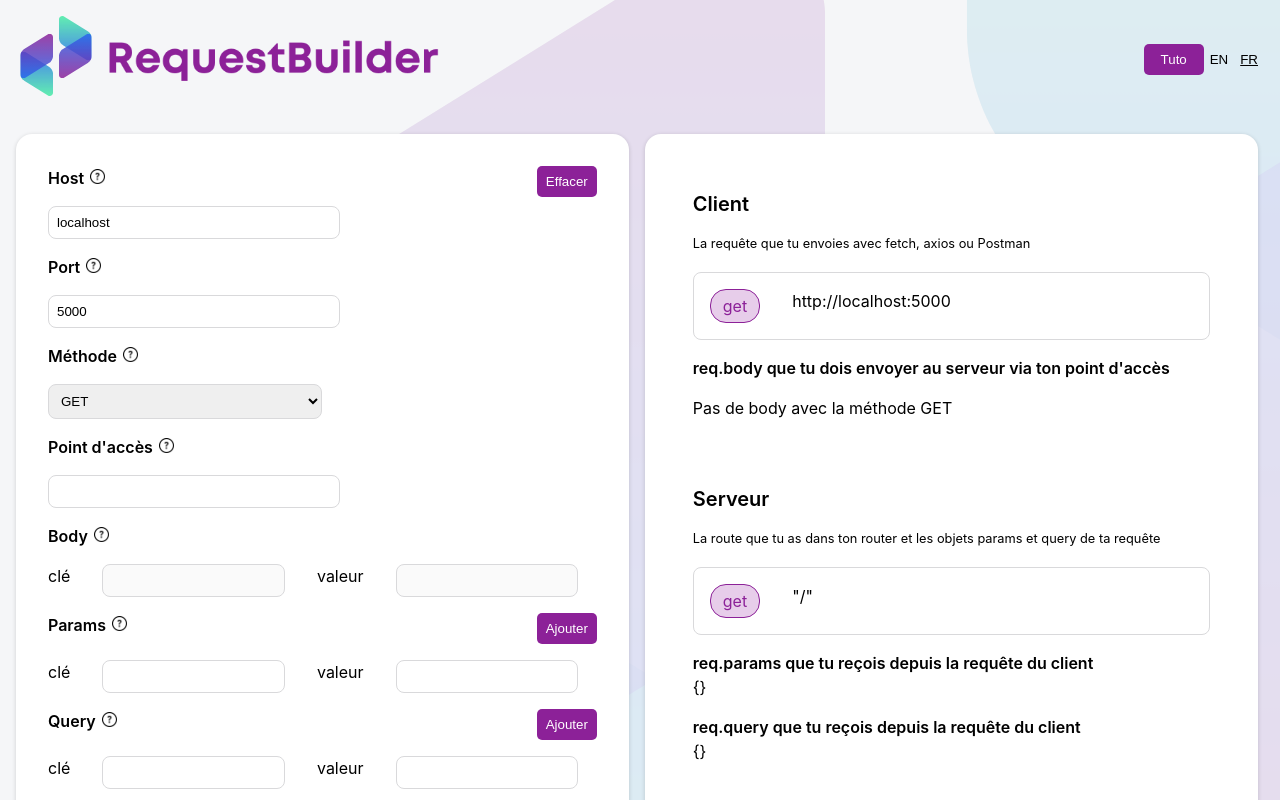
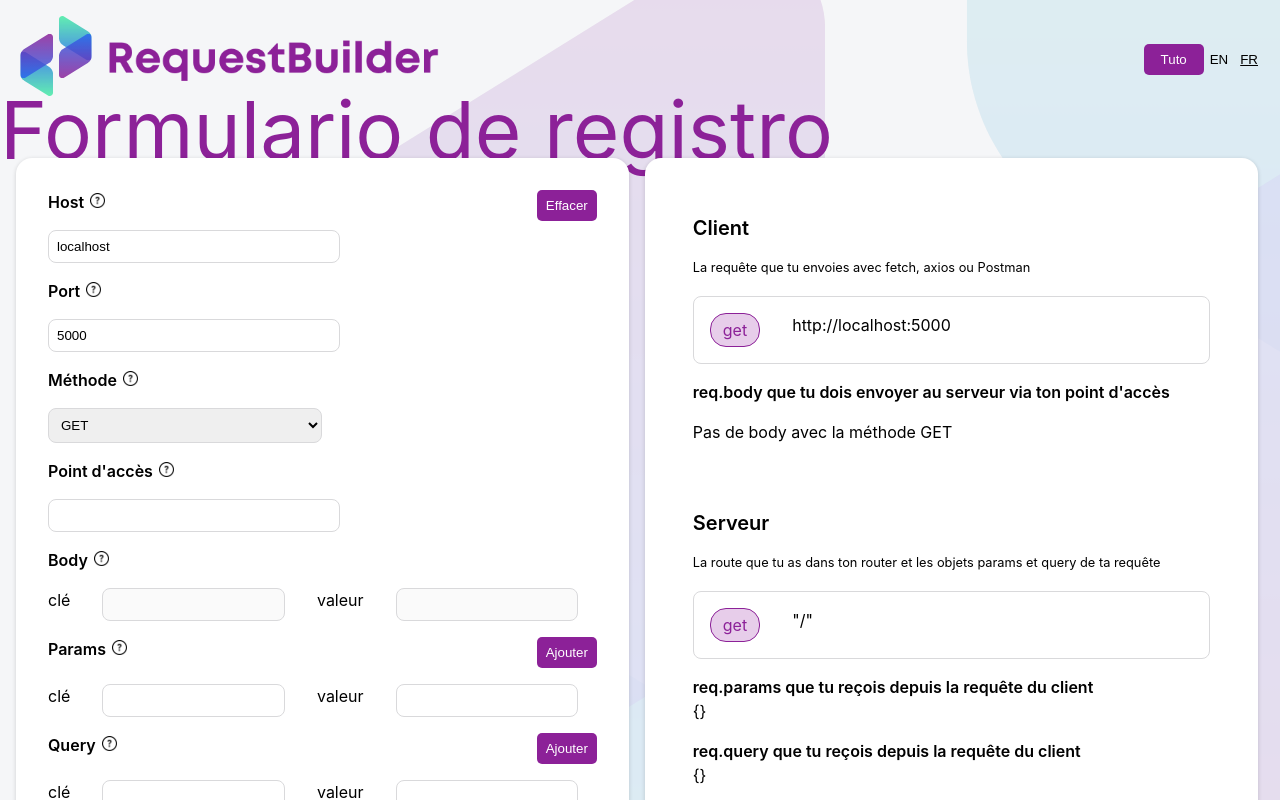
Before and after one commit to aimach/request-builder, a React (Vite) app: page / in a window 1280 px wide. Shown: the top 800 px of the page. Built offline with nearby package versions, Linux system fonts and the light colour scheme.

Commit message:
test for cd

```diff
--- a/src/App.jsx
+++ b/src/App.jsx
@@ -32,6 +32,9 @@ function App() {
         />
       )}
       <Header setShowTutorial={setShowTutorial} setStep={setStep} step={step} />
+      <div>
+        <h1>Formulario de registro</h1>
+      </div>
       <Form
         setShowHelpModal={setShowHelpModal}
         setModalContent={setModalContent}
```
